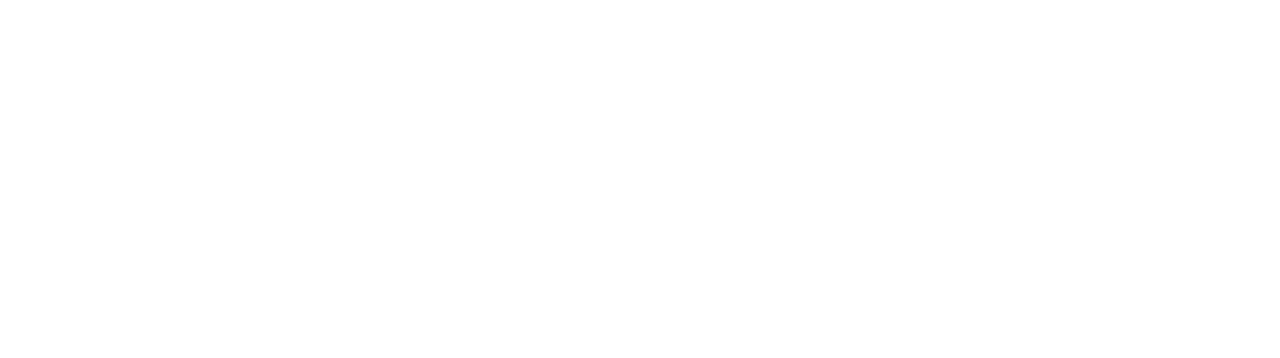
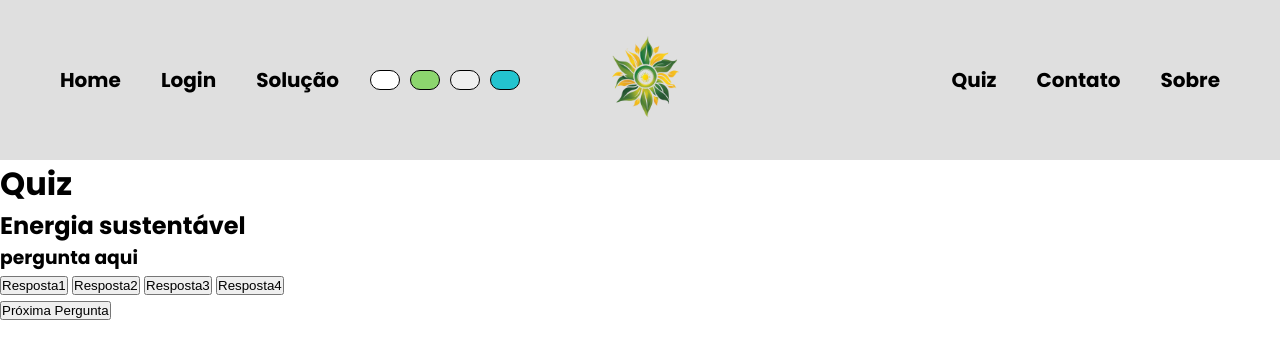
Before and after one commit to hpacifico777/GS-WEBDEV, a plain HTML site: page quiz.html in a window 1280 px wide. Drawn offline with Linux system fonts and the light colour scheme.

Commit message:
Criação do HTML do quiz

```diff
--- a/quiz.html
+++ b/quiz.html
@@ -3,9 +3,63 @@
 <head>
     <meta charset="UTF-8">
     <meta name="viewport" content="width=device-width, initial-scale=1.0">
-    <title>Quiz</title>
+    <link rel="stylesheet" href="/src/css/style.css"/>
+    <link rel="stylesheet" href="/src/css/quiz.css">
+    <link rel="icon" href="/src/assets/logo_fundo.png" sizes="32x16" type="image/png">
+    <title> Quiz </title>
 </head>
 <body>
+    <header>
+        <div class="header-container">
+            <div class="botoes-cor">
+                <button id="branco"></button>
+                <button id="verde"></button>
+                <button id="amarelo"></button>
+                <button id="ciano"></button>
+            </div>
+            <div class="sections left">
+                <a href="index.html">Home</a>
+                <a href="/login.html">Login</a>
+                <a href="/solucao.html">Solução</a>
+            </div>
 
+                        <a href="index.html"><img src="/src/assets/logo_fundo.png" alt="logo sustenergy" class="logo"></a>
+
+            <div class="sections right">
+                <a href="/quiz.html">Quiz</a>
+                <a href="/contato.html">Contato</a>
+                <a href="/sobre.html">Sobre</a>
+            </div>
+
+        </div>
+
+    </header>
+
+    <main>
+
+        <div class="app">
+            <h1>Quiz</h1>
+            <h2>Energia sustentável</h2>
+
+            <div class="quiz">
+
+                <h3 id="pergunta"> pergunta aqui</h3>
+
+                <div id="respostaBotao">
+                    <button class="btn">Resposta1</button>
+                    <button class="btn">Resposta2</button>
+                    <button class="btn">Resposta3</button>
+                    <button class="btn">Resposta4</button>
+                </div>
+
+                <button id="next-btn"> Próxima Pergunta</button>
+
+            </div>
+
+        </div>
+    </main>
+
+    <script src="src/js/script.js"></script>
+    <script src="/src/js/quiz.js"></script>
 </body>
 </html>
```
